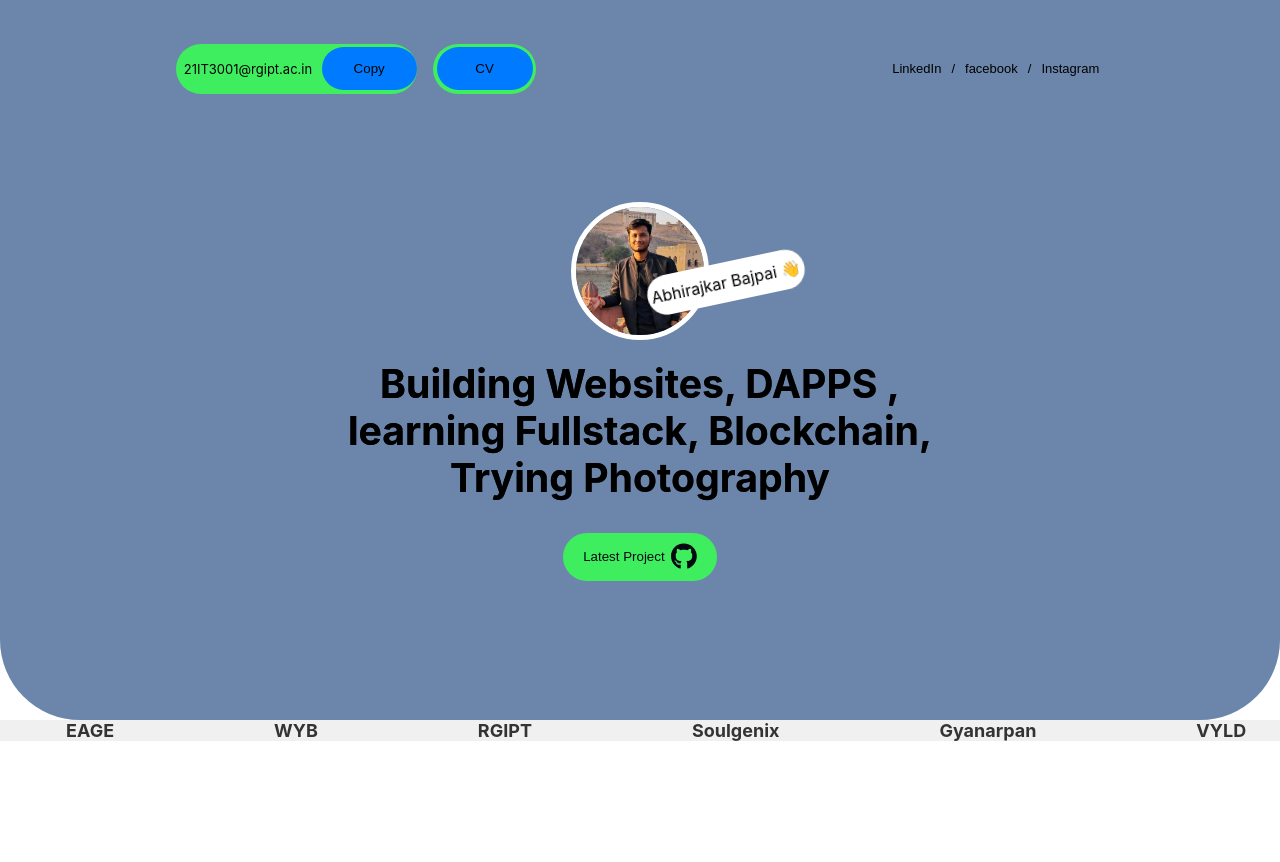
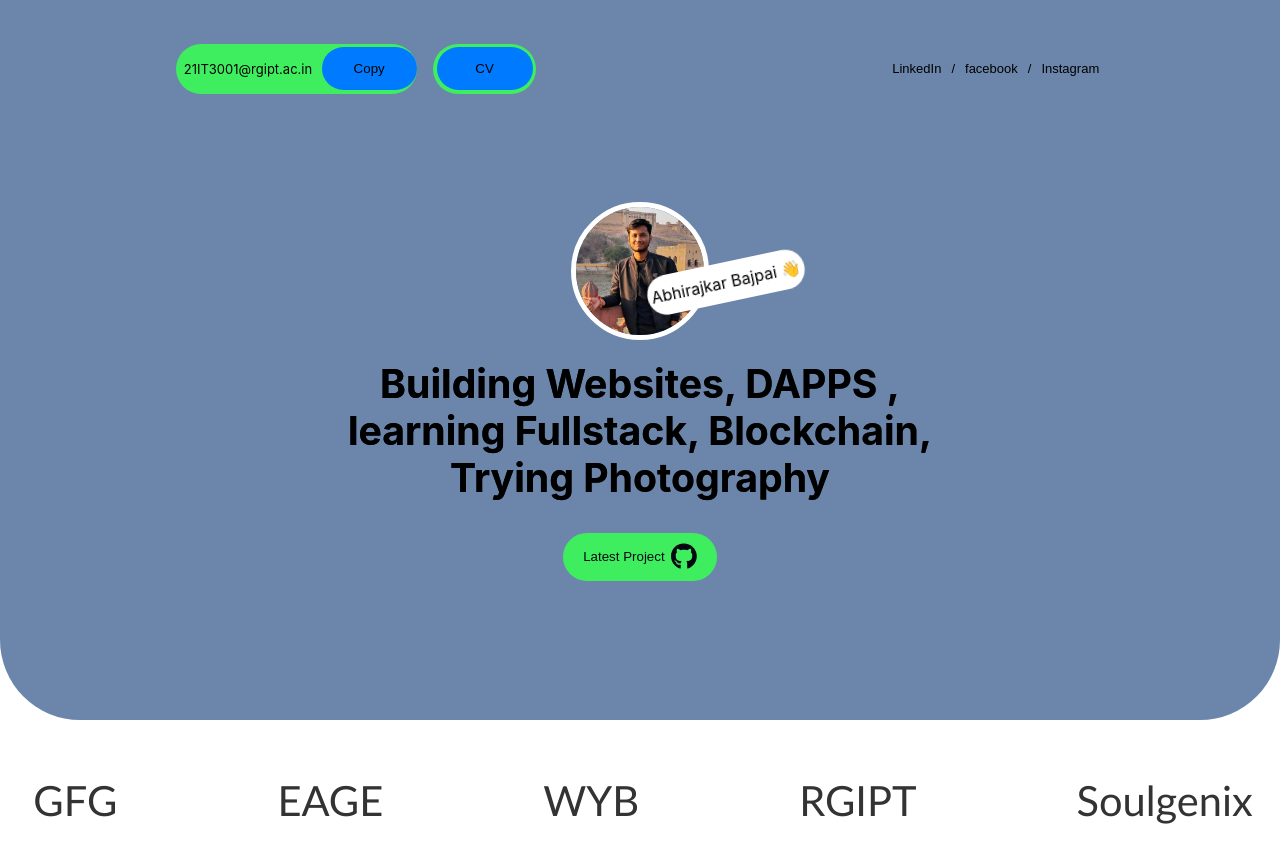
Before and after one commit to AbhirajkarBajpai/Abhirajkar_Portfolio, a React (Create React App) app: page / in a window 1280 px wide. Shown: the top 862 px of the page. Before the commit the page ends 800 px from the top, so only its background shows below. Built offline with nearby package versions, Linux system fonts and the light colour scheme.

Commit message:
Homepage Building

```diff
--- a/src/components/MovingExperience.css
+++ b/src/components/MovingExperience.css
@@ -1,20 +1,22 @@
 .experience-container {
     width: 100%;
+    height: 20vh;
+    display: flex;
+    align-items: center;
     overflow: hidden;
-    background-color: #f0f0f0; /* Adjust background as needed */
   }
 
   .company-list {
     display: inline-block;
     white-space: nowrap;
-    animation: scroll 20s linear infinite;
+    animation: scroll 35s linear infinite;
   }
 
   .company {
     display: inline-block;
     padding: 0 5rem;
-    font-size: 18px;
-    font-weight: bold;
+    font-size: 2.6rem;
+    font-family:'Gill Sans', 'Gill Sans MT', Calibri, 'Trebuchet MS', sans-serif;
     color: #333;
   }
 
```
